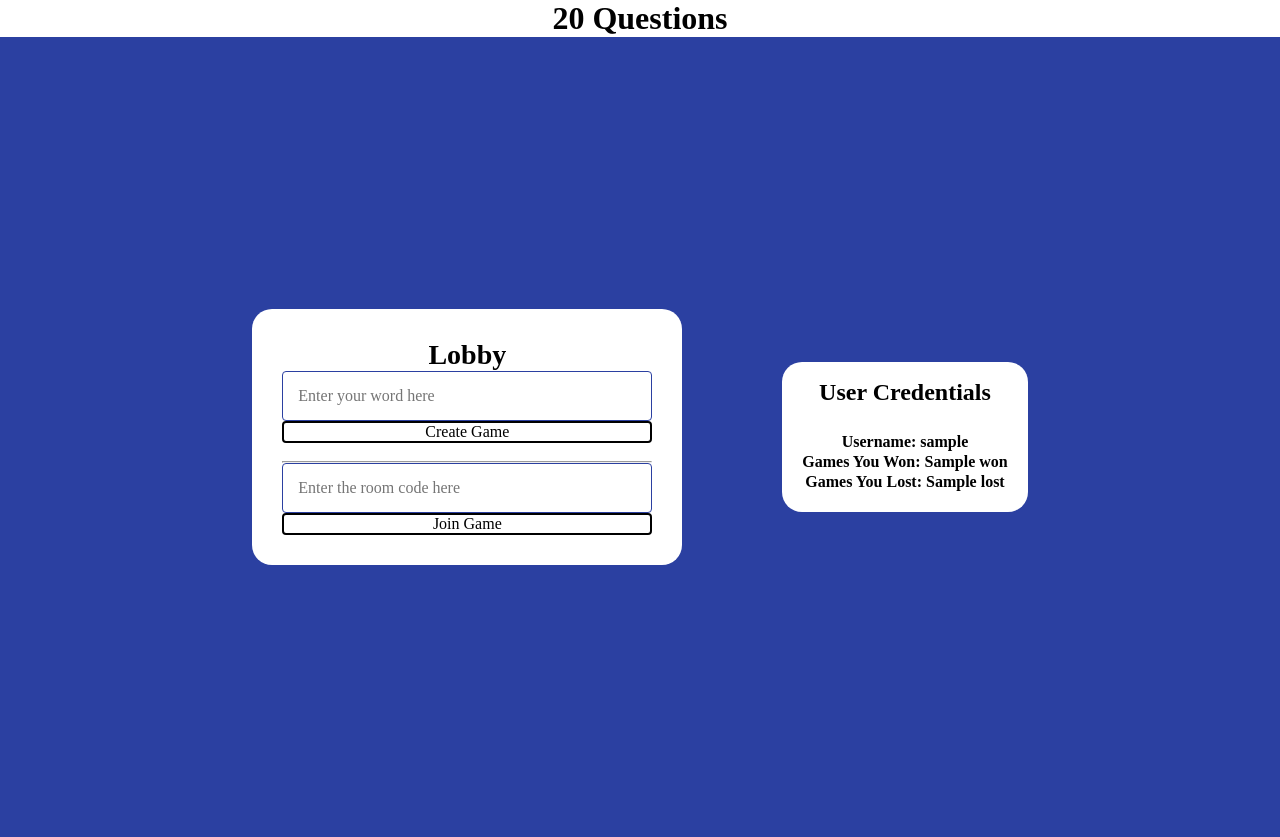
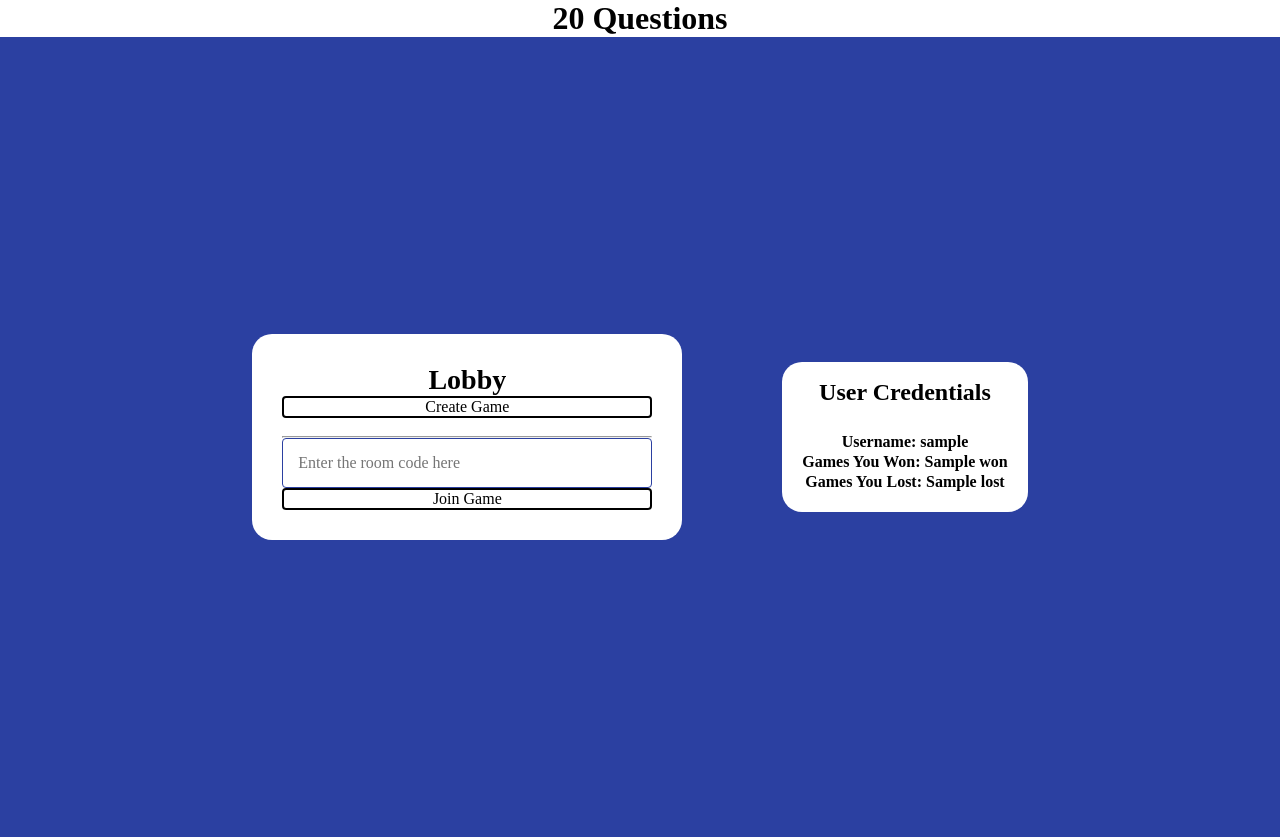
Before and after one commit to emilydesantis/cse312-because-the-internet, a Flask app: template templates/page2.html in a window 1280 px wide. Run offline with Flask 3, Linux system fonts and the light colour scheme; the template is opened without the code that fills it: most values are stand-ins (such as "Sample title", 1, 10 or a date in 2020); some libraries are stand-ins or nearby versions.

Commit message:
removed unecessary textbox

```diff
--- a/templates/page2.html
+++ b/templates/page2.html
@@ -16,12 +16,6 @@
         <div class="form-content-one">
             <header>Lobby</header>
 
-            <div class="field input-field">
-                <!--show token here-->
-                <center>
-                <input type="text" id="room_name" placeholder="Enter your word here" class="input">
-                </center>
-            </div>
             <div class="field button-field">
                 <button id="create_room">Create Game</button>
             </div>
```
